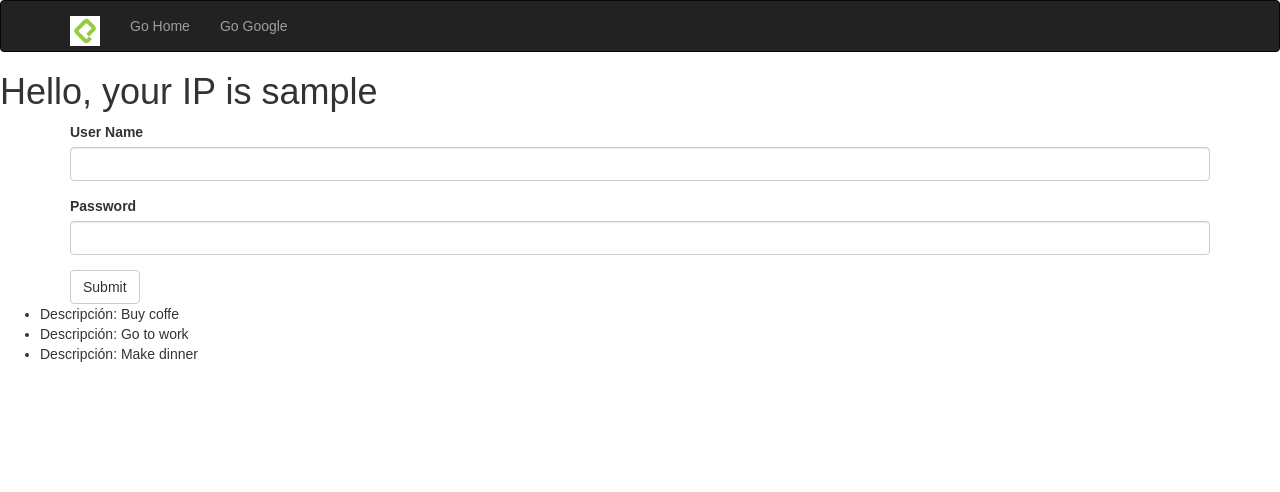
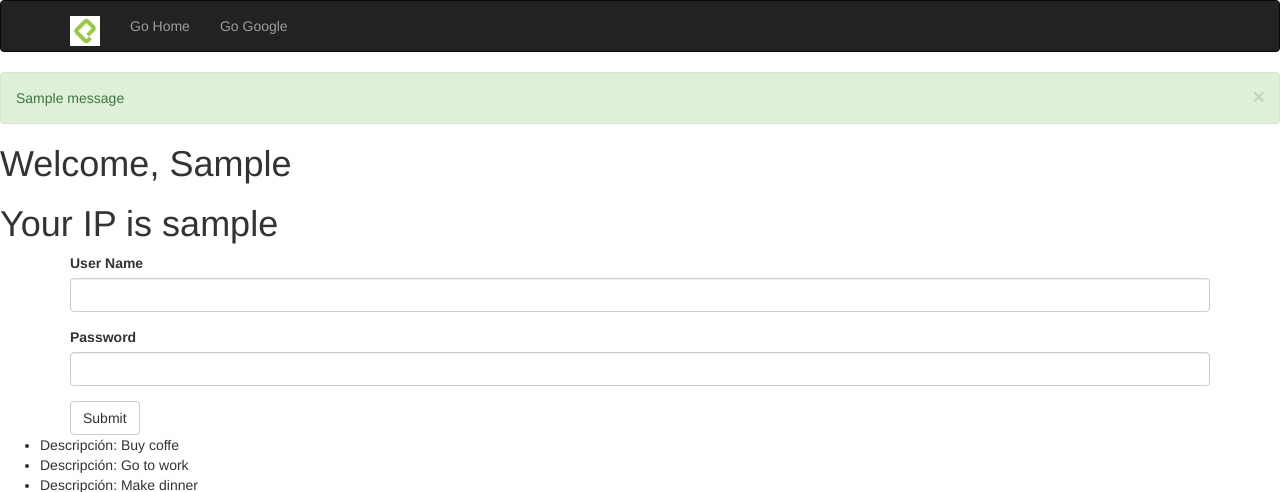
Before and after one commit to alevargasguitar/ToDoList-Flask, a Flask app: page /hello in a window 1280 px wide. Shown: the top 492 px of the page. Run offline with Flask 2, Linux system fonts and the light colour scheme; the visitor is signed in with stand-in values (Sample User, id 1); one stand-in notice (Sample message) is shown; some libraries are stand-ins or nearby versions.

Commit message:
Flask-bootstrap and Flask-WTF

```diff
--- a/main.py
+++ b/main.py
@@ -1,6 +1,5 @@
 # Flask
-from ensurepip import bootstrap
-from flask import Flask, request, make_response, redirect, render_template, session
+from flask import Flask, flash, request, make_response, redirect, render_template, session, url_for, flash
 
 # Bootstrap
 from flask_bootstrap import Bootstrap
@@ -49,15 +48,26 @@ def index():
     return response
 
 
-@app.route('/hello')
+@app.route('/hello', methods=['GET', 'POST'])
 def hello():
     # user_ip = request.cookies.get('user_ip')
     user_ip = session.get('user_ip')
     login_form = LoginForm()
+    username = session.get('username')
+
     context = {
         'user_ip': user_ip,
         'todos': todos,
-        'login_form': login_form
+        'login_form': login_form,
+        'username': username
     }
 
+    if login_form.validate_on_submit():
+        username = login_form.username.data
+        session['username'] = username
+
+        flash('User Name Register Successfully!')
+
+        return redirect(url_for('index'))
+
     return render_template('hello.html', **context)
--- a/templates/base.html
+++ b/templates/base.html
@@ -4,22 +4,27 @@
     {{ super() }}
 
     <title>
-        {% block title %}Flask | {% endblock %}
+        {% block title %}Flask |{% endblock %}
     </title>
-    <link rel="stylesheet" href="{{ url_for('static', filename='css/style.css') }}">
+    <link rel="stylesheet" href="{{ url_for('static', filename='css/main.css')}}">
 {% endblock %}
-
-    <!-- <meta charset="UTF-8">
-    <meta http-equiv="X-UA-Compatible" content="IE=edge">
-    <meta name="viewport" content="width=device-width, initial-scale=1.0"> -->
-
 
 {% block body %}
     {% block navbar %}
         {% include 'navbar.html' %}
     {% endblock %}
-    {% block content %}
+
+    {% for message in get_flashed_messages() %}
+        <div class="alert alert-success alert-dismissible">
+            <button type="button"
+                    data-dismiss="alert"
+                    class="close">&times;</button>
+            {{ message }}
+        </div>
+    {% endfor %}
+
+    {% block content %}{% endblock %}
+    {% block scripts %}
+        {{ super() }}
     {% endblock %}
 {% endblock %}
-</body>
-</html>
--- a/templates/hello.html
+++ b/templates/hello.html
@@ -8,8 +8,13 @@
 {% endblock %}
 
 {% block content%}
+    {% if username %}
+        <h1>
+            Welcome, {{ username | capitalize}}
+        </h1>
+    {% endif %}
     {% if user_ip %}
-        <h1>Hello, your IP is {{ user_ip }}</h1>
+        <h1>Your IP is {{ user_ip }}</h1>
     {% else %}
         <a href="{{ url_for('index') }}">Ir a inicio</a>
     {% endif %}
```
